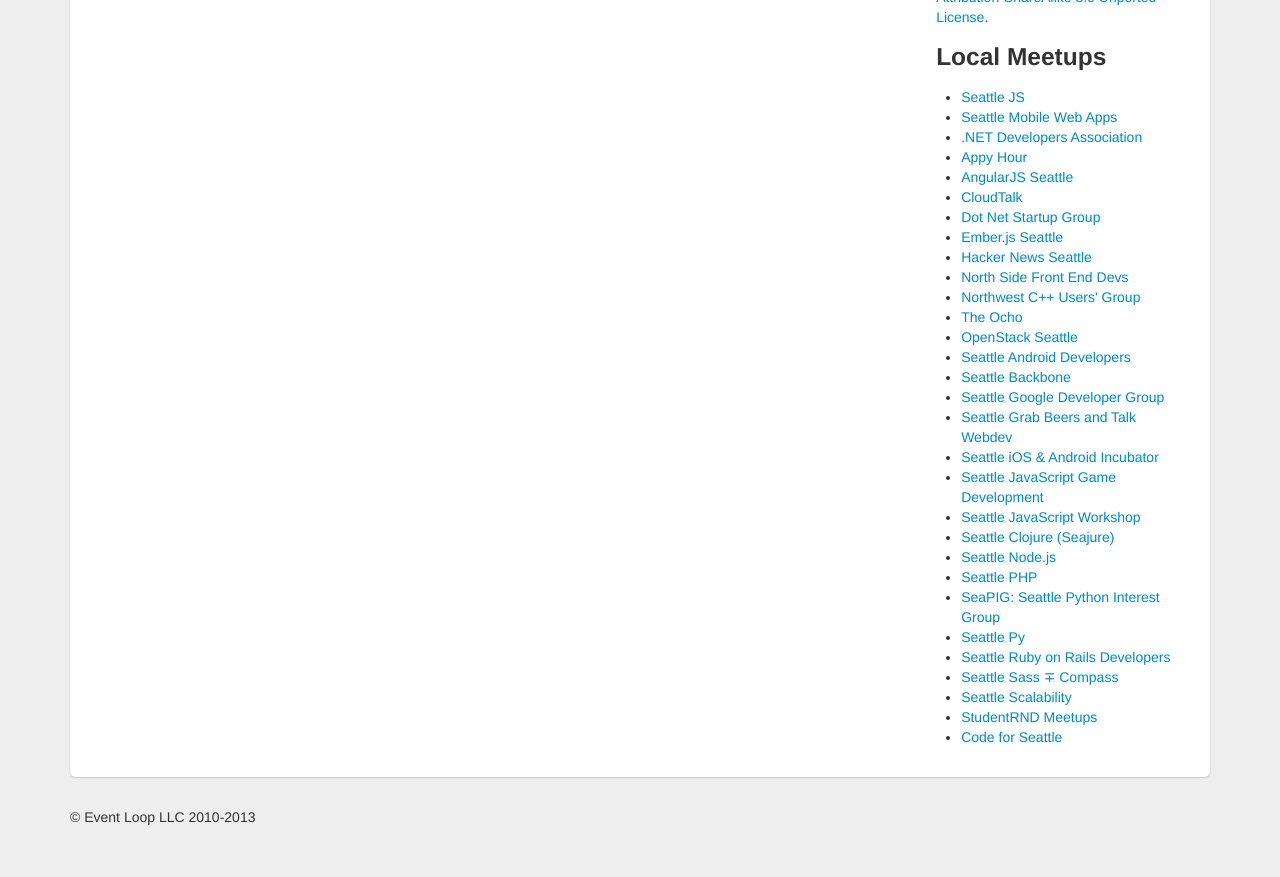
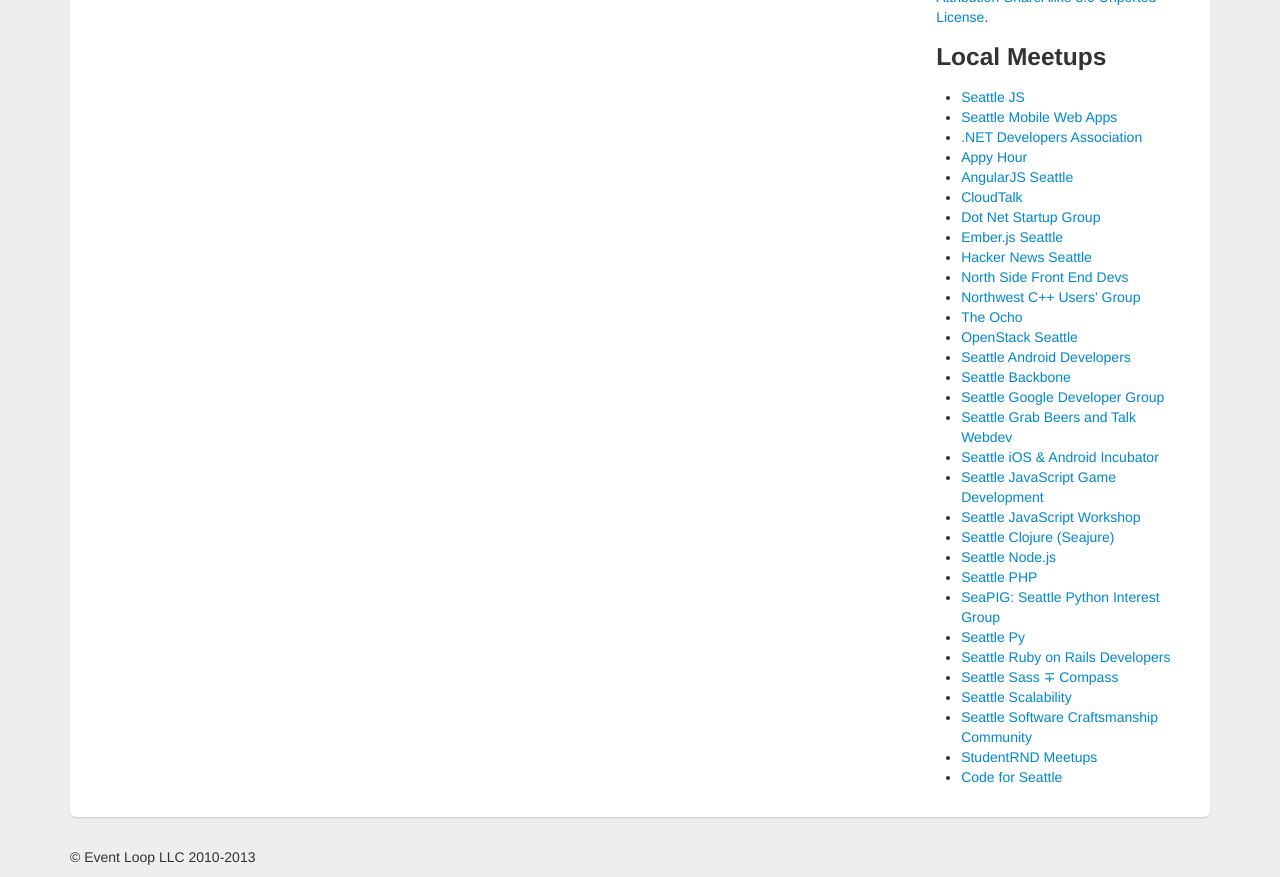
Before and after one commit to crtr0/seattlehacks, a Jekyll site: the page built from search.html, in a window 1280 px wide and 1201 px high, cut to the strip 324-1201 px from the top of the window. Built offline with Jekyll 4.4.1, drawn with Linux system fonts in a browser that asks for light colours; Markdown is read by kramdown in place of the engine named in the settings; comment, search, counter and statistics services are not loaded.

Commit message:
Added Seattle Software Craftsmanship Meetup to Local Meetups section.

```diff
--- a/_layouts/default.html
+++ b/_layouts/default.html
@@ -98,6 +98,7 @@
               <li><a href="http://www.meetup.com/The-Seattle-Ruby-on-Rails-Developers-Meetup-Group/">Seattle Ruby on Rails Developers</a></li>
               <li><a href="http://www.meetup.com/SASSlang/">Seattle Sass &mp; Compass</a></li>
               <li><a href="http://www.meetup.com/Seattle-Hadoop-HBase-NoSQL-Meetup/">Seattle Scalability</a></li>
+              <li><a href="http://www.seattlesoftwarecraftsmanship.org">Seattle Software Craftsmanship Community</a></li>
               <li><a href="http://www.meetup.com/StudentRND-Meetups/">StudentRND Meetups</a></li>
               <li><a href="http://www.meetup.com/Code-for-Seattle/">Code for Seattle</a></li>
             </ul>
```
